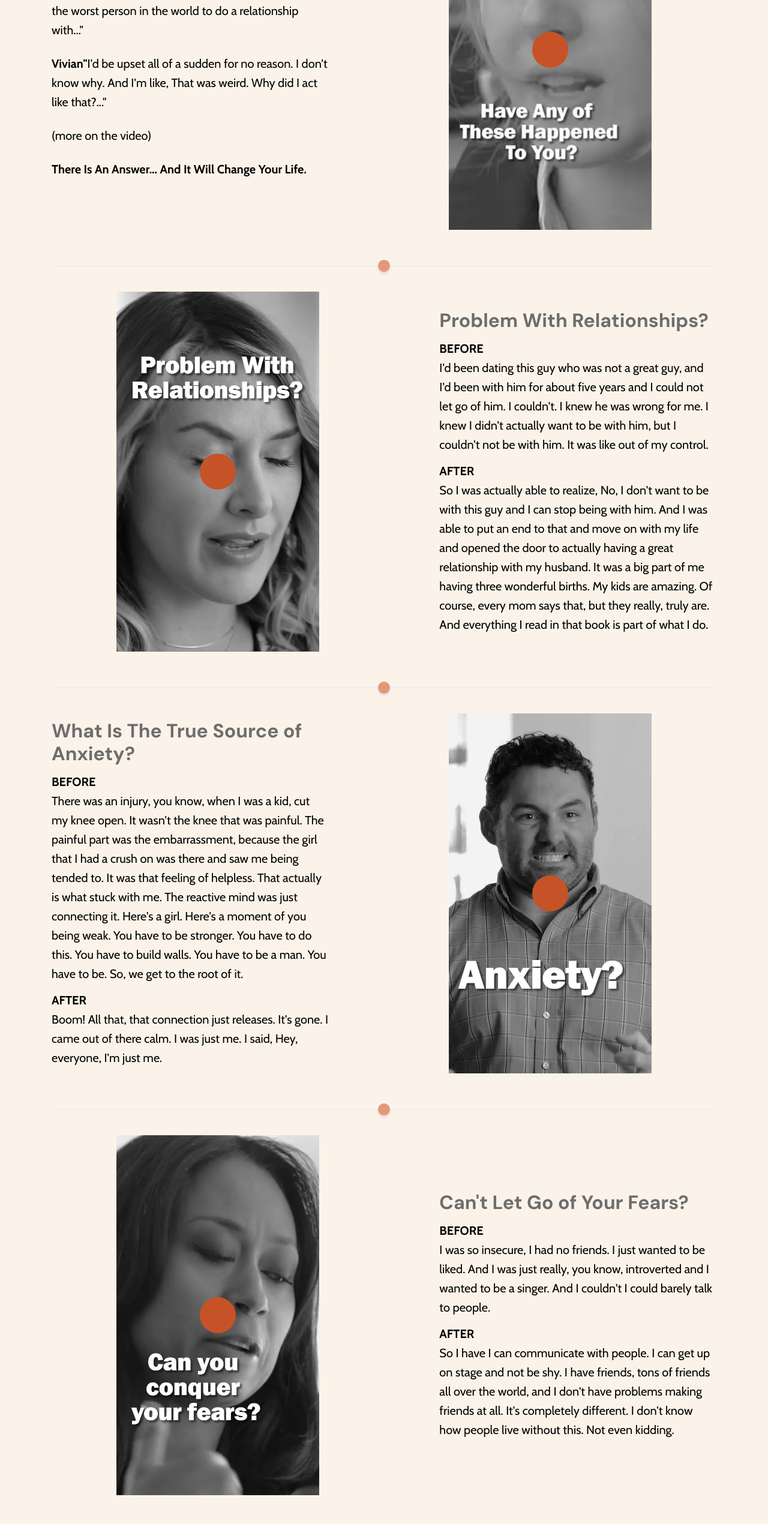
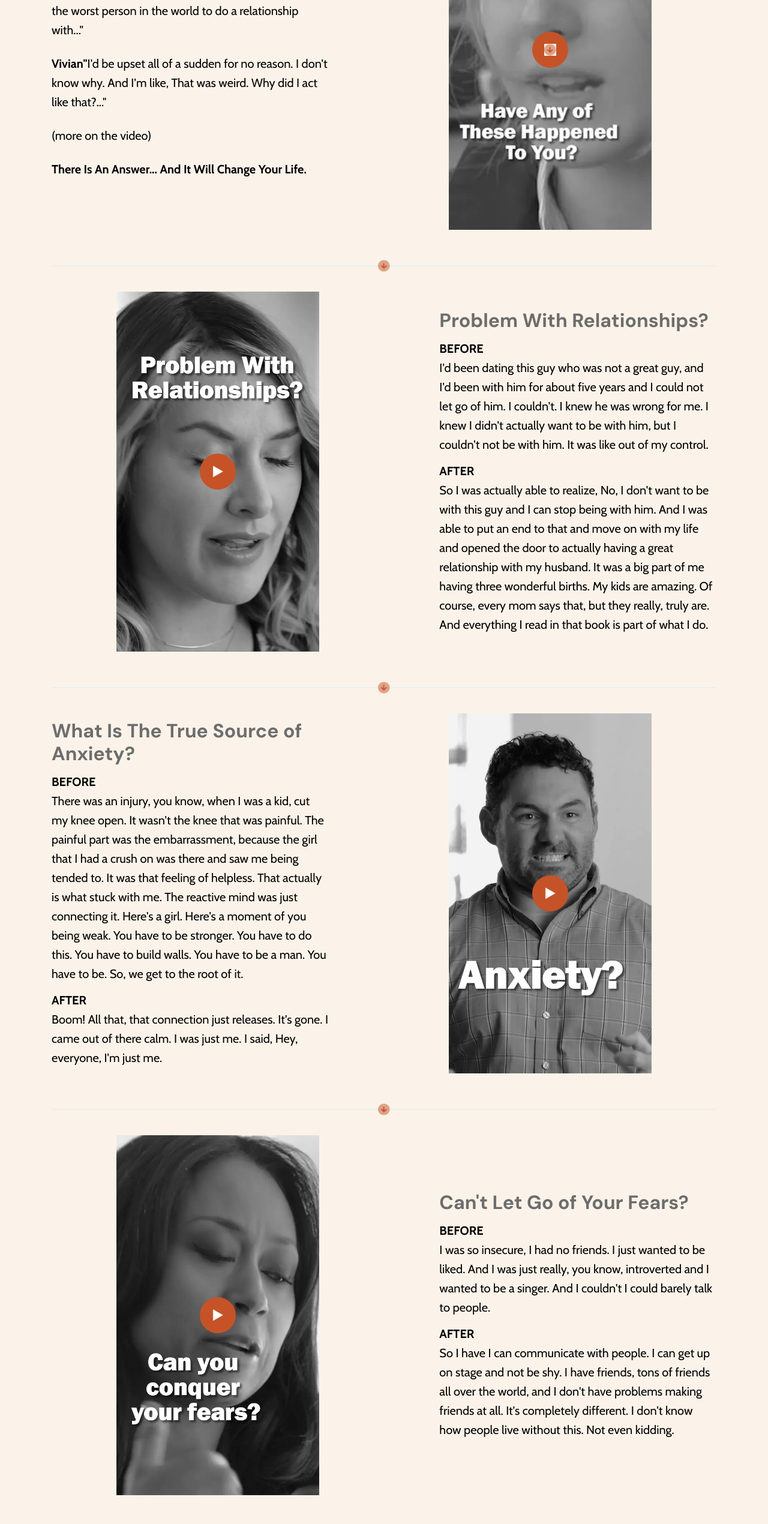
Before and after one commit to Super-Meta77/maxyourhappiness-seo, a React (Vite) app: page / in a window 1280 px wide. Shown: the part 1130-3670 px from the top of the page at 60% size. Built offline with nearby package versions, Linux system fonts and the light colour scheme.

Commit message:
fix image

```diff
--- a/src/App.tsx
+++ b/src/App.tsx
@@ -77,7 +77,14 @@ const App: React.FC = () => {
                   data-video-id="992060811"
                 />
                 <button className="play-button" data-video-id="992060811" value="992060811">
-                  <i className="material-icons" style={{fontSize: "40px"}} >&#xe037;</i>
+                  <img
+                  src="images/arrow-down.png"
+                  alt="Video Thumbnail"
+                  className="h-full w-full object-contain cursor-pointer"
+                  data-video-id="998466373"
+                  style={{ width: "20px", height: "20px"}}
+                  />
+                  {/* <i className="material-icons" style={{fontSize: "40px"}} >&#xe037;</i> */}
                   {/* <svg xmlns="http://www.w3.org/2000/svg" width="24" height="24" fill="currentColor" className="play-icon"
                     viewBox="0 0 16 16">
                     <path d="M4.5 3.5v9l8-4.5-8-4.5z" />
@@ -87,14 +94,22 @@ const App: React.FC = () => {
             </div>
           </div>
 
+          {/* <div className="bg-[#e5977a] rounded-full shadow-md flex justify-center" style={{ width: "20px", height: "20px", alignItems:"center", color: "#c55327"}} > */}
+            {/* <i className="material-icons" style={{fontSize: "16px", fontWeight: "bold"}} >&#xe5db;</i> */}
+          {/* </div> */}
+
           <hr className="hr-2 my-4" />
           <hr className="hr-3 my-4" />
           <div className="relative flex justify-center">
             <div className="border-t border-blue-100 w-full absolute top-1/2 transform -translate-y-1/2 z-0"></div>
             <div className="relative z-10 flex justify-center">
-              <div className="bg-[#e5977a] rounded-full shadow-md flex justify-center" style={{ width: "20px", height: "20px", alignItems:"center", color: "#c55327"}} >
-                <i className="material-icons" style={{fontSize: "16px", fontWeight: "bold"}} >&#xe5db;</i>
-              </div>
+              <img
+                src="images/arrow-down.png"
+                alt="Video Thumbnail"
+                className="h-full w-full object-contain cursor-pointer"
+                data-video-id="998466373"
+                style={{ width: "20px", height: "20px"}}
+                />
             </div>
           </div>
           <hr className="hr-4 my-4" />
@@ -109,7 +124,13 @@ const App: React.FC = () => {
                   data-video-id="998466373"
                 />
                 <button className="play-button" data-video-id="998466373" value="998466373">
-                 <i className="material-icons" style={{fontSize: "40px"}} >&#xe037;</i>
+                 <img
+                    src="images/play.png"
+                    alt="Video Thumbnail"
+                    className="h-full w-full object-contain cursor-pointer"
+                    data-video-id="998466373"
+                    style={{ width: "40px", height: "40px"}}
+                    />
                 </button>
               </div>
             </div>
@@ -147,9 +168,16 @@ const App: React.FC = () => {
           <div className="relative flex justify-center">
             <div className="border-t border-blue-100 w-full absolute top-1/2 transform -translate-y-1/2 z-0"></div>
             <div className="relative z-10 flex justify-center">
-              <div className="bg-[#e5977a] rounded-full shadow-md flex justify-center" style={{ width: "20px", height: "20px", alignItems:"center", color: "#c55327"}} >
-                <i className="material-icons" style={{fontSize: "16px", fontWeight: "bold"}} >&#xe5db;</i>
-              </div>
+                <img
+                  src="images/arrow-down.png"
+                  alt="Video Thumbnail"
+                  className="h-full w-full object-contain cursor-pointer"
+                  data-video-id="998466373"
+                  style={{ width: "20px", height: "20px"}}
+                  />
+              {/* <div className="bg-[#e5977a] rounded-full shadow-md flex justify-center" style={{ width: "20px", height: "20px", alignItems:"center", color: "#c55327"}} > */}
+                {/* <i className="material-icons" style={{fontSize: "16px", fontWeight: "bold"}} >&#xe5db;</i> */}
+              {/* </div> */}
             </div>
           </div>
           <hr className="hr-4 my-4" />
@@ -188,7 +216,14 @@ const App: React.FC = () => {
                   data-video-id="998466432"
                 />
                 <button className="play-button" data-video-id="998466432" value="998466432">
-                  <i className="material-icons" style={{fontSize: "40px"}} >&#xe037;</i>
+                  <img
+                    src="images/play.png"
+                    alt="Video Thumbnail"
+                    className="h-full w-full object-contain cursor-pointer"
+                    data-video-id="998466373"
+                    style={{ width: "40px", height: "40px"}}
+                    />
+                  {/* <i className="material-icons" style={{fontSize: "40px"}} >&#xe037;</i> */}
                 </button>
               </div>
             </div>
@@ -199,9 +234,16 @@ const App: React.FC = () => {
           <div className="relative flex justify-center">
             <div className="border-t border-blue-100 w-full absolute top-1/2 transform -translate-y-1/2 z-0"></div>
             <div className="relative z-10 flex justify-center">
-              <div className="bg-[#e5977a] rounded-full shadow-md flex justify-center" style={{ width: "20px", height: "20px", alignItems:"center", color: "#c55327"}} >
-                <i className="material-icons" style={{fontSize: "16px", fontWeight: "bold"}} >&#xe5db;</i>
-              </div>
+                <img
+                  src="images/arrow-down.png"
+                  alt="Video Thumbnail"
+                  className="h-full w-full object-contain cursor-pointer"
+                  data-video-id="998466373"
+                  style={{ width: "20px", height: "20px"}}
+                  />
+              {/* <div className="bg-[#e5977a] rounded-full shadow-md flex justify-center" style={{ width: "20px", height: "20px", alignItems:"center", color: "#c55327"}} > */}
+                {/* <i className="material-icons" style={{fontSize: "16px", fontWeight: "bold"}} >&#xe5db;</i> */}
+              {/* </div> */}
             </div>
           </div>
           <hr className="hr-4 my-4" />
@@ -216,7 +258,14 @@ const App: React.FC = () => {
                   data-video-id="998466468"
                 />
                 <button className="play-button" data-video-id="998466468"  value="998466468">
-                  <i className="material-icons" style={{fontSize: "40px"}} >&#xe037;</i>
+                  <img
+                    src="images/play.png"
+                    alt="Video Thumbnail"
+                    className="h-full w-full object-contain cursor-pointer"
+                    data-video-id="998466373"
+                    style={{ width: "40px", height: "40px"}}
+                    />
+                  {/* <i className="material-icons" style={{fontSize: "40px"}} >&#xe037;</i> */}
                 </button>
               </div>
             </div>
@@ -247,9 +296,16 @@ const App: React.FC = () => {
           <div className="relative flex justify-center">
             <div className="border-t border-blue-100 w-full absolute top-1/2 transform -translate-y-1/2 z-0"></div>
             <div className="relative z-10 flex justify-center">
-              <div className="bg-[#e5977a] rounded-full shadow-md flex justify-center" style={{ width: "20px", height: "20px", alignItems:"center", color: "#c55327"}} >
-                <i className="material-icons" style={{fontSize: "16px", fontWeight: "bold"}} >&#xe5db;</i>
-              </div>
+                <img
+                  src="images/arrow-down.png"
+                  alt="Video Thumbnail"
+                  className="h-full w-full object-contain cursor-pointer"
+                  data-video-id="998466373"
+                  style={{ width: "20px", height: "20px"}}
+                  />
+              {/* <div className="bg-[#e5977a] rounded-full shadow-md flex justify-center" style={{ width: "20px", height: "20px", alignItems:"center", color: "#c55327"}} > */}
+                {/* <i className="material-icons" style={{fontSize: "16px", fontWeight: "bold"}} >&#xe5db;</i> */}
+              {/* </div> */}
             </div>
           </div>
           <hr className="hr-4 my-4" />
@@ -286,7 +342,14 @@ const App: React.FC = () => {
                   data-video-id="998466485"
                 />
                 <button className="play-button" data-video-id="998466485"   value="998466485">
-                  <i className="material-icons" style={{fontSize: "40px"}} >&#xe037;</i>
+                  <img
+                    src="images/play.png"
+                    alt="Video Thumbnail"
+                    className="h-full w-full object-contain cursor-pointer"
+                    data-video-id="998466373"
+                    style={{ width: "40px", height: "40px"}}
+                    />
+                  {/* <i className="material-icons" style={{fontSize: "40px"}} >&#xe037;</i> */}
                 </button>
               </div>
             </div>
@@ -297,9 +360,16 @@ const App: React.FC = () => {
           <div className="relative flex justify-center">
             <div className="border-t border-blue-100 w-full absolute top-1/2 transform -translate-y-1/2 z-0"></div>
             <div className="relative z-10 flex justify-center">
-              <div className="bg-[#e5977a] rounded-full shadow-md flex justify-center" style={{ width: "20px", height: "20px", alignItems:"center", color: "#c55327"}} >
-                <i className="material-icons" style={{fontSize: "16px", fontWeight: "bold"}} >&#xe5db;</i>
-              </div>
+                <img
+                  src="images/arrow-down.png"
+                  alt="Video Thumbnail"
+                  className="h-full w-full object-contain cursor-pointer"
+                  data-video-id="998466373"
+                  style={{ width: "20px", height: "20px"}}
+                  />
+              {/* <div className="bg-[#e5977a] rounded-full shadow-md flex justify-center" style={{ width: "20px", height: "20px", alignItems:"center", color: "#c55327"}} > */}
+                {/* <i className="material-icons" style={{fontSize: "16px", fontWeight: "bold"}} >&#xe5db;</i> */}
+              {/* </div> */}
             </div>
           </div>
           <hr className="hr-4 my-4" />
@@ -314,7 +384,13 @@ const App: React.FC = () => {
                   data-video-id="998466389"
                 />
                 <button className="play-button" data-video-id="998466389"  value="998466389">
-                  <i className="material-icons" style={{fontSize: "40px"}} >&#xe037;</i>
+                  <img
+                    src="images/play.png"
+                    alt="Video Thumbnail"
+                    className="h-full w-full object-contain cursor-pointer"
+                    data-video-id="998466373"
+                    style={{ width: "40px", height: "40px"}}
+                    />
                 </button>
               </div>
             </div>
@@ -349,9 +425,16 @@ const App: React.FC = () => {
           <div className="relative flex justify-center">
             <div className="border-t border-blue-100 w-full absolute top-1/2 transform -translate-y-1/2 z-0"></div>
             <div className="relative z-10 flex justify-center">
-              <div className="bg-[#e5977a] rounded-full shadow-md flex justify-center" style={{ width: "20px", height: "20px", alignItems:"center", color: "#c55327"}} >
-                <i className="material-icons" style={{fontSize: "16px", fontWeight: "bold"}} >&#xe5db;</i>
-              </div>
+                <img
+                  src="images/arrow-down.png"
+                  alt="Video Thumbnail"
+                  className="h-full w-full object-contain cursor-pointer"
+                  data-video-id="998466373"
+                  style={{ width: "20px", height: "20px"}}
+                  />
+              {/* <div className="bg-[#e5977a] rounded-full shadow-md flex justify-center" style={{ width: "20px", height: "20px", alignItems:"center", color: "#c55327"}} > */}
+                {/* <i className="material-icons" style={{fontSize: "16px", fontWeight: "bold"}} >&#xe5db;</i> */}
+              {/* </div> */}
             </div>
           </div>
           <hr className="hr-4 my-4" />
@@ -366,7 +449,13 @@ const App: React.FC = () => {
                   data-video-id="998466356"
                 />
                 <button className="play-button" data-video-id="998466356" value="998466356">
-                  <i className="material-icons" style={{fontSize: "40px"}} >&#xe037;</i>
+                  <img
+                    src="images/play.png"
+                    alt="Video Thumbnail"
+                    className="h-full w-full object-contain cursor-pointer"
+                    data-video-id="998466373"
+                    style={{ width: "40px", height: "40px"}}
+                    />
                 </button>
               </div>
             </div>
@@ -396,9 +485,16 @@ const App: React.FC = () => {
           <div className="relative flex justify-center">
             <div className="border-t border-blue-100 w-full absolute top-1/2 transform -translate-y-1/2 z-0"></div>
             <div className="relative z-10 flex justify-center">
-              <div className="bg-[#e5977a] rounded-full shadow-md flex justify-center" style={{ width: "20px", height: "20px", alignItems:"center", color: "#c55327"}} >
-                <i className="material-icons" style={{fontSize: "16px", fontWeight: "bold"}} >&#xe5db;</i>
-              </div>
+                <img
+                  src="images/arrow-down.png"
+                  alt="Video Thumbnail"
+                  className="h-full w-full object-contain cursor-pointer"
+                  data-video-id="998466373"
+                  style={{ width: "20px", height: "20px"}}
+                  />
+              {/* <div className="bg-[#e5977a] rounded-full shadow-md flex justify-center" style={{ width: "20px", height: "20px", alignItems:"center", color: "#c55327"}} > */}
+                {/* <i className="material-icons" style={{fontSize: "16px", fontWeight: "bold"}} >&#xe5db;</i> */}
+              {/* </div> */}
             </div>
           </div>
           <hr className="hr-4 my-4" />
@@ -413,7 +509,13 @@ const App: React.FC = () => {
                   data-video-id="998466453"
                 />
                 <button className="play-button" data-video-id="998466453" value="998466453">
-                  <i className="material-icons" style={{fontSize: "40px"}} >&#xe037;</i>
+                  <img
+                    src="images/play.png"
+                    alt="Video Thumbnail"
+                    className="h-full w-full object-contain cursor-pointer"
+                    data-video-id="998466373"
+                    style={{ width: "40px", height: "40px"}}
+                    />
                 </button>
               </div>
             </div>
@@ -444,9 +546,16 @@ const App: React.FC = () => {
           <div className="relative flex justify-center">
             <div className="border-t border-blue-100 w-full absolute top-1/2 transform -translate-y-1/2 z-0"></div>
             <div className="relative z-10 flex justify-center">
-              <div className="bg-[#e5977a] rounded-full shadow-md flex justify-center" style={{ width: "20px", height: "20px", alignItems:"center", color: "#c55327"}} >
-                <i className="material-icons" style={{fontSize: "16px", fontWeight: "bold"}} >&#xe5db;</i>
-              </div>
+                <img
+                  src="images/arrow-down.png"
+                  alt="Video Thumbnail"
+                  className="h-full w-full object-contain cursor-pointer"
+                  data-video-id="998466373"
+                  style={{ width: "20px", height: "20px"}}
+                  />
+              {/* <div className="bg-[#e5977a] rounded-full shadow-md flex justify-center" style={{ width: "20px", height: "20px", alignItems:"center", color: "#c55327"}} > */}
+                {/* <i className="material-icons" style={{fontSize: "16px", fontWeight: "bold"}} >&#xe5db;</i> */}
+              {/* </div> */}
             </div>
           </div>
           <hr className="hr-4 my-4" />
@@ -492,7 +601,13 @@ const App: React.FC = () => {
                   data-video-id="998466412"
                 />
                 <button className="play-button" data-video-id="998466412" value="998466412">
-                  <i className="material-icons" style={{fontSize: "40px"}} >&#xe037;</i>
+                  <img
+                    src="images/play.png"
+                    alt="Video Thumbnail"
+                    className="h-full w-full object-contain cursor-pointer"
+                    data-video-id="998466373"
+                    style={{ width: "40px", height: "40px"}}
+                    />
                 </button>
               </div>
             </div>
```
Also changed, not shown: public/images/arrow-down.png (added), public/images/play.png (added).
